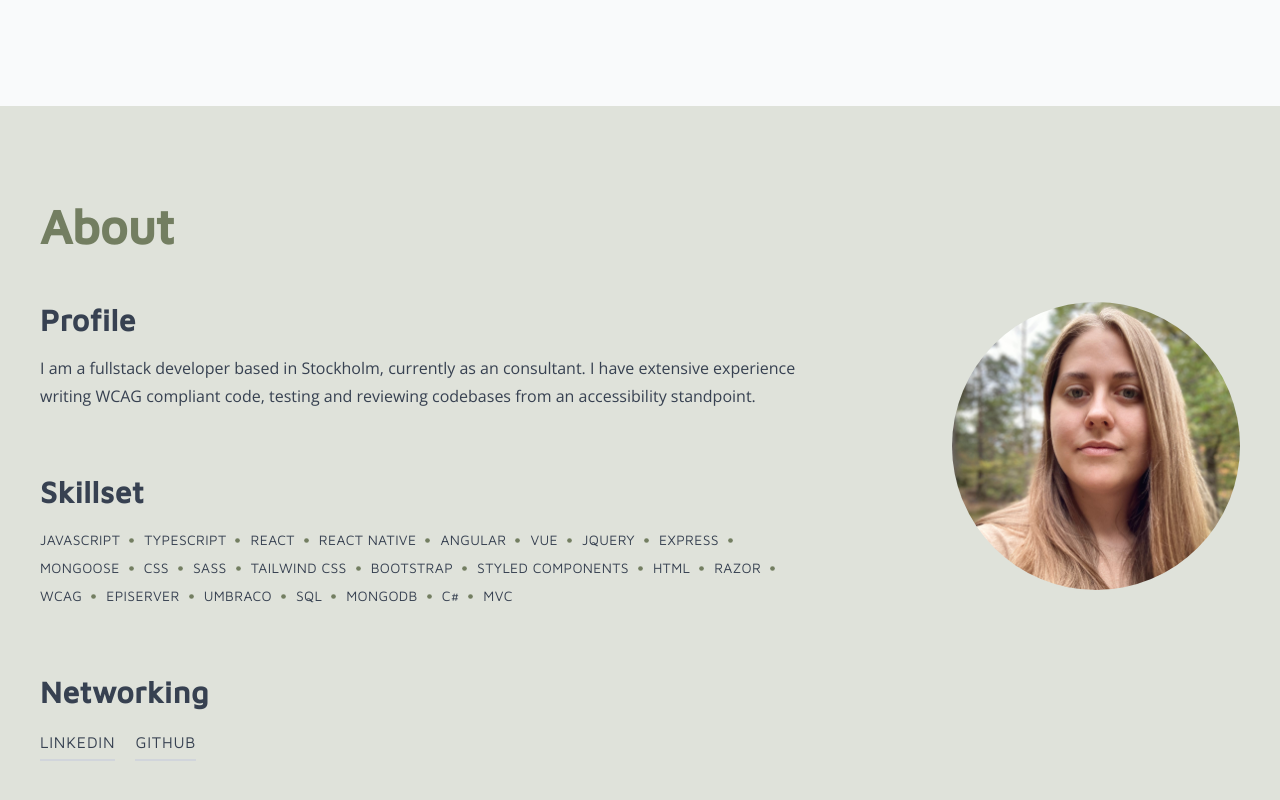
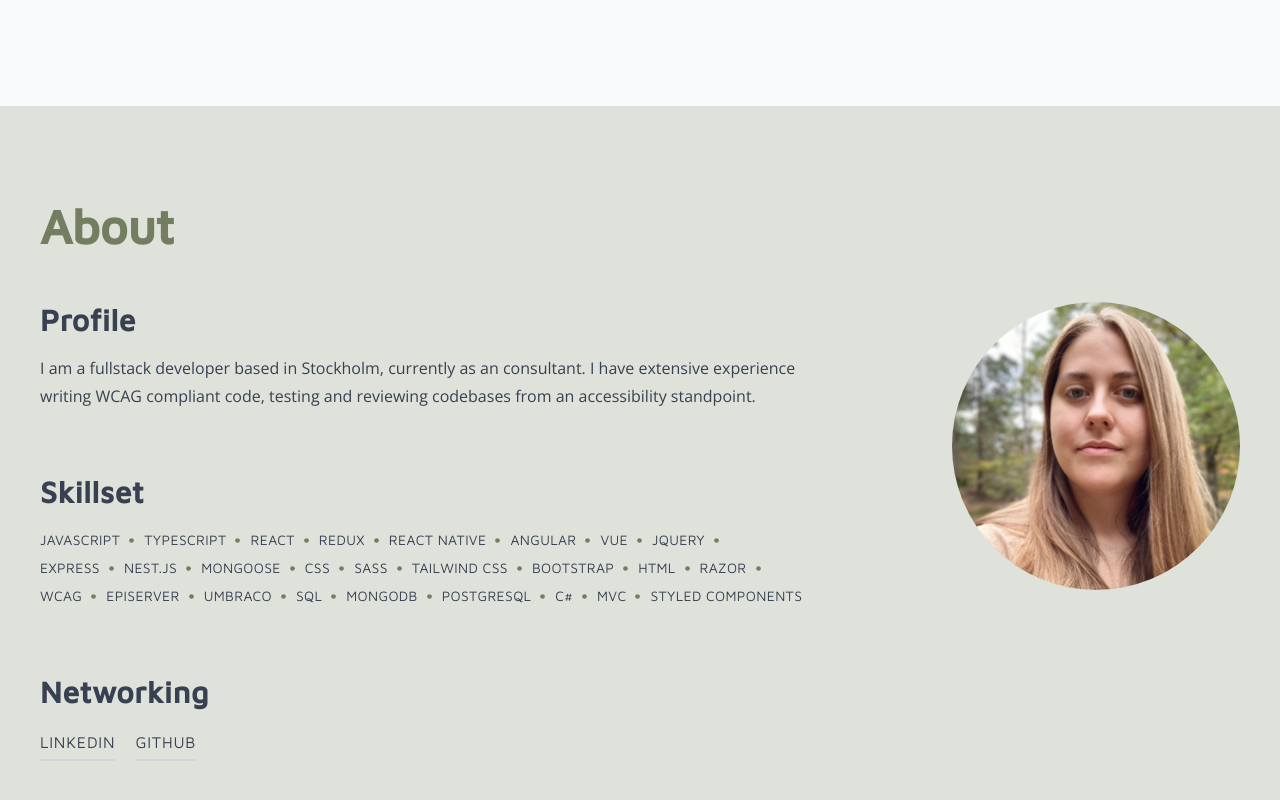
Before and after one commit to jdagmar/jdagmar.github.io, a React (Create React App) app: page / in a window 1280 px wide. Shown: the part 2044-2844 px from the top of the page. Built offline with nearby package versions, Linux system fonts and the light colour scheme.

Commit message:
Add skills

```diff
--- a/src/data/skills.ts
+++ b/src/data/skills.ts
@@ -2,17 +2,18 @@ export const skills = [
   'JavaScript',
   'TypeScript',
   'React',
+  'Redux',
   'React Native',
   'Angular',
   'Vue',
   'jQuery',
   'Express',
+  'Nest.js',
   'Mongoose',
   'CSS',
   'Sass',
   'Tailwind CSS',
   'Bootstrap',
-  'Styled Components',
   'HTML',
   'Razor',
   'WCAG',
@@ -20,6 +21,8 @@ export const skills = [
   'Umbraco',
   'SQL',
   'MongoDB',
+  'PostgreSQL',
   'C#',
   'MVC',
+  'Styled Components',
 ];
```
